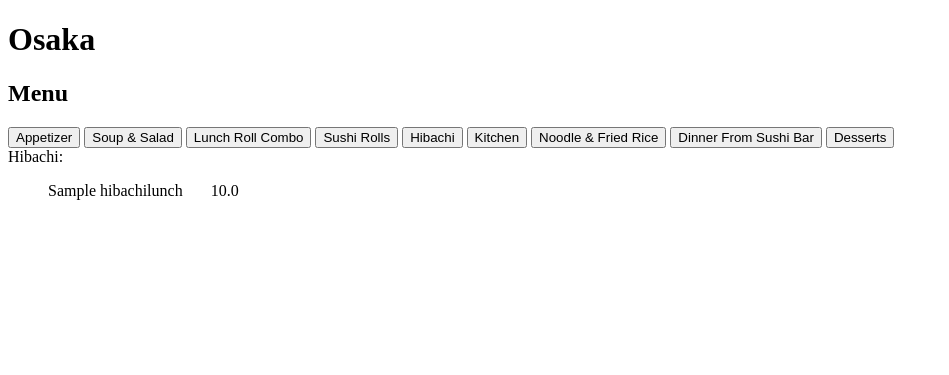
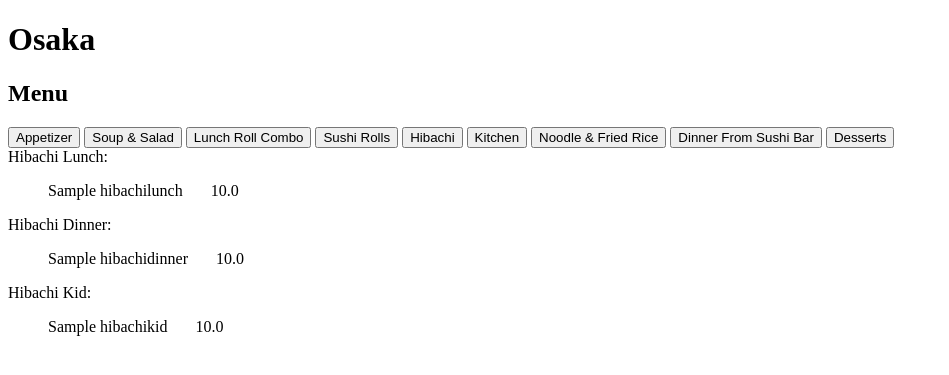
Before and after one commit to mcPython04/osakaMenu, a Django app: page /hibachi/ in a window 1280 px wide. Shown: the top 375 px of the page, without its empty margins (0-949 px from the left). Run offline with Django 4.2, Linux system fonts and the light colour scheme; tables that the repository leaves empty hold one stand-in row (values such as "Sample post").

Commit message:
completed logic for hibachi page

```diff
--- a/menu/templates/menu/hibachi.html
+++ b/menu/templates/menu/hibachi.html
@@ -1,10 +1,32 @@
 {% extends 'menu/base.html' %}
 
 {% block content %}
-    Hibachi:
-    {% if hibachi_list %}
+    Hibachi Lunch:
+    {% if lunch_list %}
         <ul>
-        {% for h in hibachi_list %}
+        {% for h in lunch_list %}
+            {{h.name}} &nbsp&nbsp&nbsp&nbsp&nbsp; {{h.price}}
+        {% endfor %}
+        </ul>
+    {% else %}
+        <p>No hibachis are available.</p>
+    {% endif %}
+
+    Hibachi Dinner:
+    {% if dinner_list %}
+        <ul>
+        {% for h in dinner_list %}
+            {{h.name}} &nbsp&nbsp&nbsp&nbsp&nbsp; {{h.price}}
+        {% endfor %}
+        </ul>
+    {% else %}
+        <p>No hibachis are available.</p>
+    {% endif %}
+
+    Hibachi Kid:
+    {% if kid_list %}
+        <ul>
+        {% for h in kid_list %}
             {{h.name}} &nbsp&nbsp&nbsp&nbsp&nbsp; {{h.price}}
         {% endfor %}
         </ul>
--- a/menu/views.py
+++ b/menu/views.py
@@ -31,9 +31,13 @@ def appetizer(request):
 
 
 def hibachi(request):
-    hibachi_lunch_list = HibachiLunch.objects.all().order_by('price')
+    lunch_list = HibachiLunch.objects.all().order_by('price')
+    dinner_list = HibachiDinner.objects.all().order_by('price')
+    kid_list = HibachiKid.objects.all().order_by('price')
     context = {
-        'hibachi_list': hibachi_lunch_list
+        'lunch_list': lunch_list,
+        'dinner_list': dinner_list,
+        'kid_list': kid_list,
     }
     return render(request, 'menu/hibachi.html', context)
 
```
